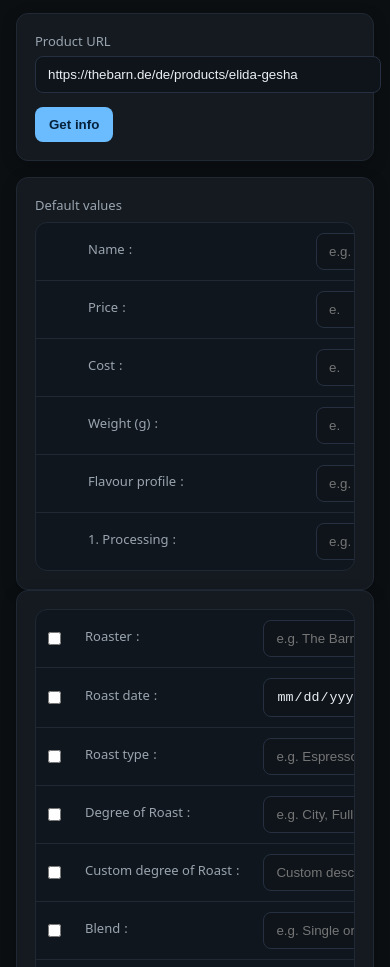
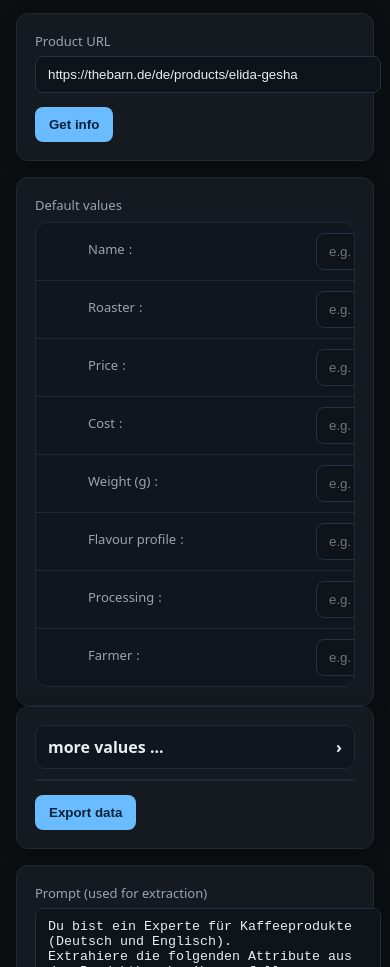
Before and after one commit to bewiss/ghcp, a website: page public/index.html in a window 390 px wide. Shown: the part 131-1098 px from the top of the page. Drawn offline with Linux system fonts and the light colour scheme.

Commit message:
update readme

```diff
--- a/public/index.html
+++ b/public/index.html
@@ -37,6 +37,26 @@
   td.value-cell input, td.value-cell textarea { width: 100%; }
   .extract-toggle { margin: 0; }
   .extract-spacer { display: inline-block; width: 16px; height: 16px; }
+
+  /* Remove native number input spinners */
+  input[type="number"]::-webkit-outer-spin-button,
+  input[type="number"]::-webkit-inner-spin-button {
+    -webkit-appearance: none;
+    margin: 0;
+  }
+  input[type="number"] {
+    -moz-appearance: textfield; /* Firefox */
+    appearance: textfield; /* Modern generic */
+  }
+
+  /* Toggle block for revealing checkbox rows */
+  .toggle-block { display:flex; align-items:center; justify-content: space-between; background:#10161d; border:1px solid #202833; border-radius: 10px; padding: 10px 12px; cursor:pointer; font-weight:600; color: var(--fg); }
+  .toggle-block:hover { background:#0f151c; }
+  .toggle-block .toggle-text { font-weight: 600; }
+  .toggle-block small { color: var(--muted); font-weight: normal; }
+  .chev { transition: transform .2s ease; }
+  .toggle-block[aria-expanded="true"] .chev { transform: rotate(90deg); }
+  .hidden-row { display: none; }
   </style>
 </head>
 <body>
@@ -71,6 +91,11 @@
             </tr>
             <tr>
               <td class="checkbox-cell"><span class="extract-spacer"></span></td>
+              <td class="label-cell"><label for="roaster">Roaster</label></td>
+              <td class="value-cell"><input id="roaster" placeholder="e.g. The Barn" /></td>
+            </tr>
+            <tr>
+              <td class="checkbox-cell"><span class="extract-spacer"></span></td>
               <td class="label-cell"><label for="price">Price</label></td>
               <td class="value-cell"><input id="price" type="number" step="0.01" placeholder="e.g. 39.50" /></td>
             </tr>
@@ -91,8 +116,13 @@
             </tr>
             <tr>
               <td class="checkbox-cell"><span class="extract-spacer"></span></td>
-              <td class="label-cell"><label for="processing1">1. Processing</label></td>
+              <td class="label-cell"><label for="processing1">Processing</label></td>
               <td class="value-cell"><input id="processing1" placeholder="e.g. Washed" /></td>
+            </tr>
+            <tr>
+              <td class="checkbox-cell"><span class="extract-spacer"></span></td>
+              <td class="label-cell"><label for="farmer1">Farmer</label></td>
+              <td class="value-cell"><input id="farmer1" placeholder="e.g. Lamastus Family Estates" /></td>
             </tr>
           </tbody>
         </table>
@@ -100,6 +130,10 @@
     </div>
 
     <div class="card">
+      <div id="moreToggle" class="toggle-block" aria-expanded="false" style="margin-bottom:10px;">
+        <span class="toggle-text">more values ...</span>
+        <span class="chev">›</span>
+      </div>
       <div class="table-wrap">
         <table class="form-table">
           <colgroup>
@@ -108,11 +142,6 @@
             <col />
           </colgroup>
           <tbody id="mainRows">
-            <tr>
-              <td class="checkbox-cell"></td>
-              <td class="label-cell"><label for="roaster">Roaster</label></td>
-              <td class="value-cell"><input id="roaster" placeholder="e.g. The Barn" /></td>
-            </tr>
             <tr>
               <td class="checkbox-cell"></td>
               <td class="label-cell"><label for="roastDate">Roast date</label></td>
@@ -210,11 +239,6 @@
             </tr>
             <tr>
               <td class="checkbox-cell"></td>
-              <td class="label-cell"><label for="farmer1">1. Farmer</label></td>
-              <td class="value-cell"><input id="farmer1" placeholder="e.g. Lamastus Family Estates" /></td>
-            </tr>
-            <tr>
-              <td class="checkbox-cell"></td>
               <td class="label-cell"><label for="elevation1">1. Elevation</label></td>
               <td class="value-cell"><input id="elevation1" placeholder="e.g. 1800m" /></td>
             </tr>
@@ -294,6 +318,7 @@
   $("prompt").value = `Du bist ein Experte für Kaffeeprodukte (Deutsch und Englisch).
 Extrahiere die folgenden Attribute aus der Produktbeschreibung, falls vorhanden:
 - Name des Kaffees (name)
+- Rösterei (roaster)
 - Preis in EUR ohne Währungszeichen (price)
 - Kosten in EUR ohne Währungszeichen (cost)
 - Gewicht in Gramm ohne Einheit (weight)
@@ -301,12 +326,11 @@ Extrahiere die folgenden Attribute aus der Produktbeschreibung, falls vorhanden:
 - Aufbereitung (Processing) (processing)
 
 Rückgabe im JSON-Format mit den Schlüsseln:
-{ "name": "...", "price": "...", "cost": "...", "weight": "...", "flavor": "...", "processing": "..." }
+{ "name": "...", "roaster": "...", "price": "...", "cost": "...", "weight": "...", "flavor": "...", "processing": "..." }
 Wenn ein Wert fehlt, verwende null.`;
 
     // Render extra field checkboxes (exclude default keys: name, price, cost, weight, flavor, processing)
-    const extraFields = [
-      { id: 'roaster', label: 'Roaster', json: 'roaster' },
+  const extraFields = [
       { id: 'roastDate', label: 'Roast date', json: 'roastDate' },
       { id: 'roastType', label: 'Roast type', json: 'roastType' },
       { id: 'degreeOfRoast', label: 'Degree of Roast', json: 'degreeOfRoast' },
@@ -314,6 +338,7 @@ Wenn ein Wert fehlt, verwende null.`;
       { id: 'blend', label: 'Blend', json: 'blend' },
       { id: 'cuppingPoints', label: 'Cupping points', json: 'cuppingPoints' },
       { id: 'website', label: 'Website', json: 'website' },
+  { id: 'decaf', label: 'Decaffeinated', json: 'decaf' },
       { id: 'ean', label: 'EAN / Articlenumber', json: 'ean' },
       { id: 'notes', label: 'Notes', json: 'notes' },
       { id: 'rating', label: 'Rating', json: 'rating' },
@@ -350,7 +375,30 @@ Wenn ein Wert fehlt, verwende null.`;
       cb.title = 'Include in AI extraction for this field';
       firstCell.innerHTML = '';
       firstCell.appendChild(cb);
+      // mark rows that have an extraction checkbox
+      row.classList.add('has-checkbox');
     });
+
+    // Initially hide rows that have an extraction checkbox, reveal on toggle
+    const moreToggle = document.getElementById('moreToggle');
+    function setRowsVisibility(expanded) {
+      document.querySelectorAll('#mainRows tr.has-checkbox').forEach(tr => {
+        if (expanded) tr.classList.remove('hidden-row');
+        else tr.classList.add('hidden-row');
+      });
+      if (moreToggle) {
+        moreToggle.setAttribute('aria-expanded', expanded ? 'true' : 'false');
+        const textEl = moreToggle.querySelector('.toggle-text');
+        if (textEl) textEl.textContent = expanded ? 'hide values' : 'more values ...';
+      }
+    }
+    setRowsVisibility(false);
+    if (moreToggle) {
+      moreToggle.addEventListener('click', () => {
+        const expanded = moreToggle.getAttribute('aria-expanded') === 'true';
+        setRowsVisibility(!expanded);
+      });
+    }
 
 
     btn.addEventListener("click", async () => {
@@ -381,6 +429,7 @@ Wenn ein Wert fehlt, verwende null.`;
   const d = json.data || {};
   // Map extraction to matching fields
   $("name").value = d?.name ?? "";
+  $("roaster").value = d?.roaster ?? "";
   $("weight").value = d?.weight ?? "";
   $("flavourProfile").value = d?.flavor ?? "";
   $("processing1").value = d?.processing ?? "";
```
Also changed, not shown: coffeeextractor.js (+5 -2 lines), README.md.
